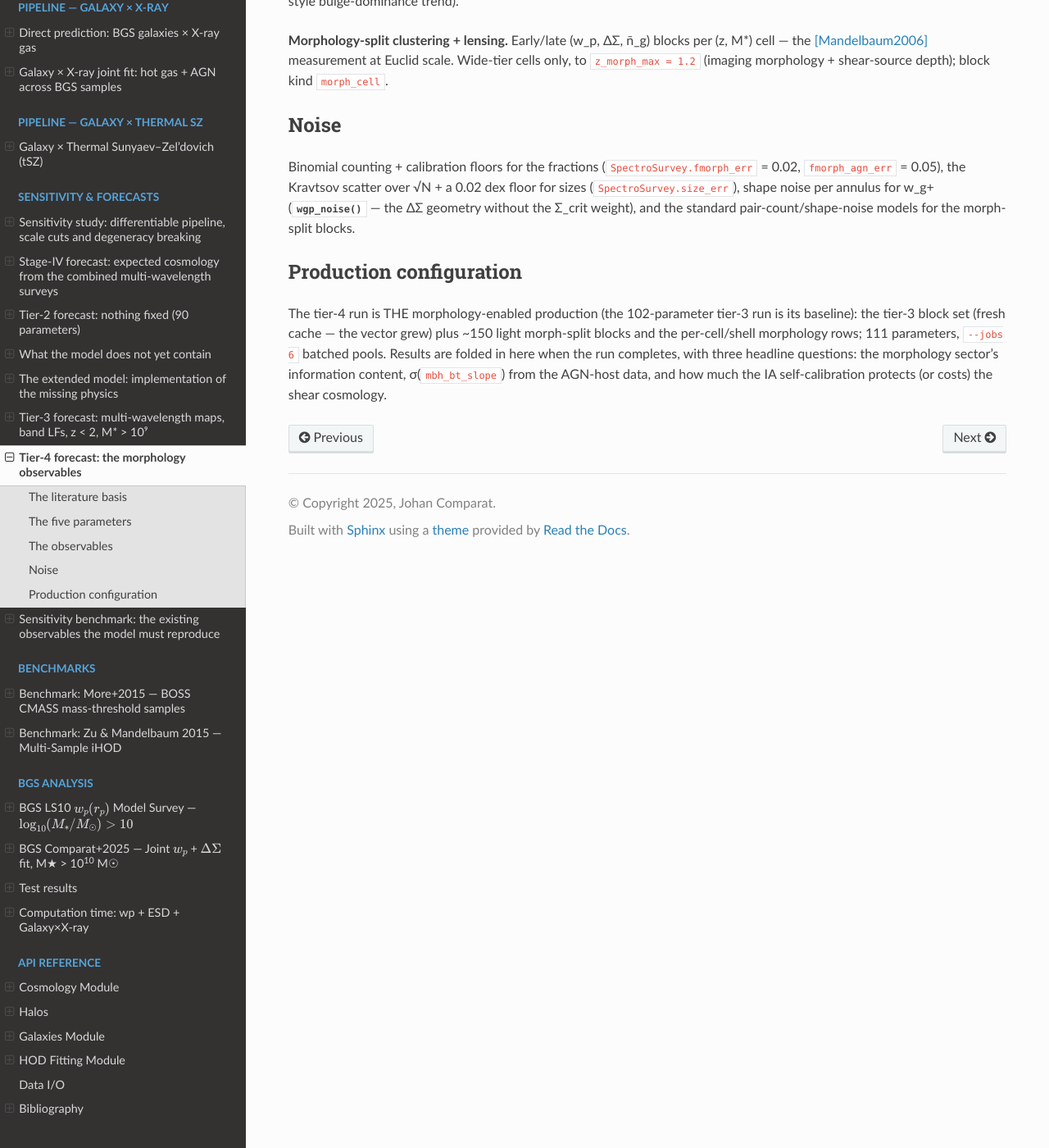
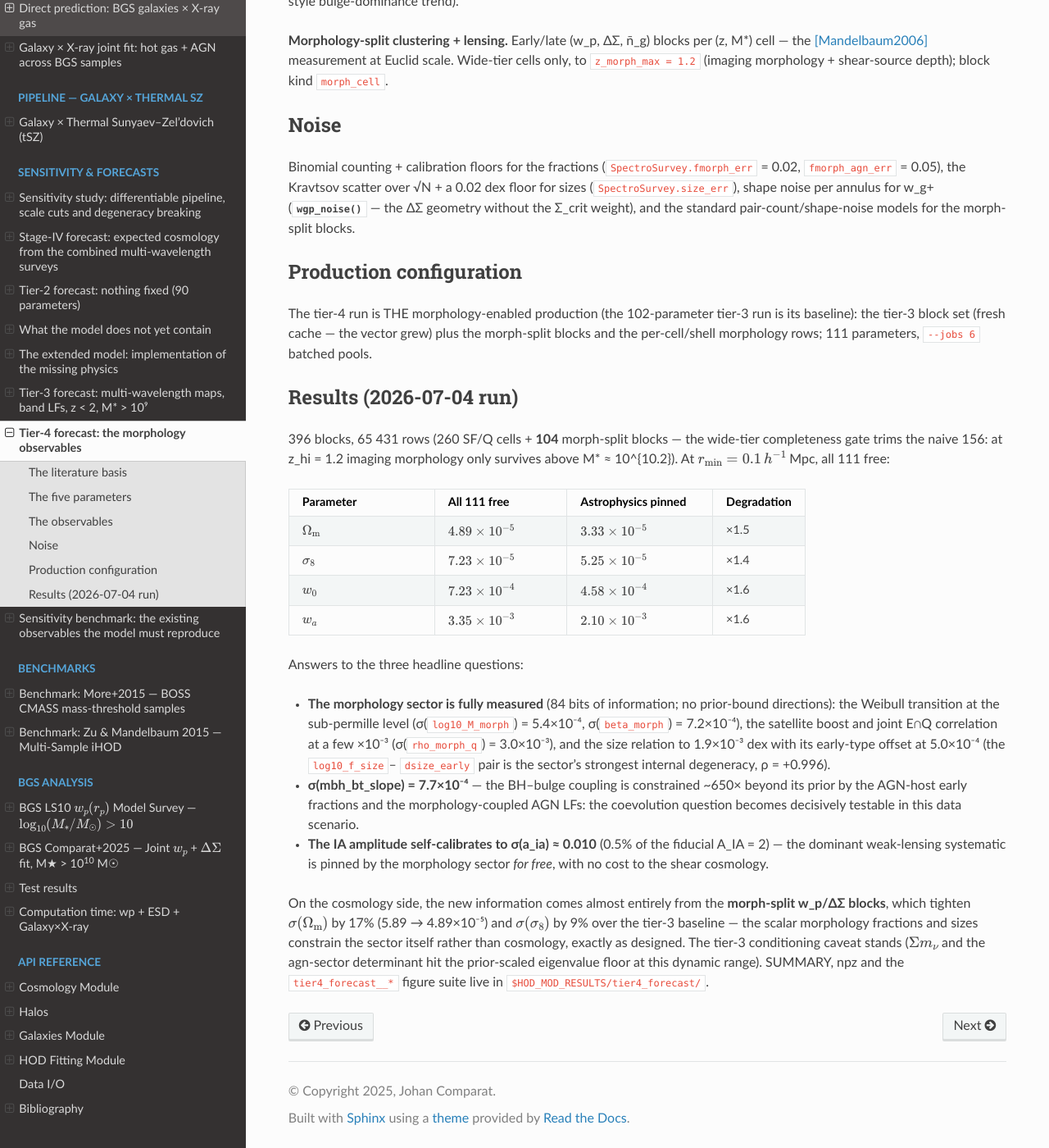
Before and after one commit to JohanComparat/hod_mod, a Sphinx documentation site: the page built from docs/tier4_forecast.rst, in a window 1280 px wide and 1400 px high, scrolled down 1814 px. Shown: the whole window at 82% size. Built offline with Sphinx 7.4.7 and the Read the Docs theme 3.1.0, drawn with Linux system fonts in a browser that asks for light colours.

Commit message:
Tier-4 docs: fold the 111-parameter production results + figure suite
396 blocks / 65431 rows. sigma(Om)=4.89e-5 (x1.5 vs astro-pinned),
sigma(s8)=7.23e-5 (x1.4); morphology sector fully measured (84 bits,
Weibull at sub-permille, rho_morph_q at 3e-3); sigma(mbh_bt_slope)=7.7e-4
(~650x beyond prior) from the AGN-host fractions; IA self-calibrated to
sigma(a_ia)=0.010 at no cost to the shear cosmology; the morph-split
wp/DS blocks deliver the 17%/9% cosmology gain over tier-3.

```diff
--- a/docs/tier4_forecast.rst
+++ b/docs/tier4_forecast.rst
@@ -142,9 +142,67 @@ Production configuration
 
 The tier-4 run is THE morphology-enabled production (the 102-parameter
 tier-3 run is its baseline): the tier-3 block set (fresh cache — the vector
-grew) plus ~150 light morph-split blocks and the per-cell/shell morphology
-rows; 111 parameters, ``--jobs 6`` batched pools.  Results are folded in
-here when the run completes, with three headline questions: the morphology
-sector's information content, σ(``mbh_bt_slope``) from the AGN-host data,
-and how much the IA self-calibration protects (or costs) the shear
-cosmology.
+grew) plus the morph-split blocks and the per-cell/shell morphology rows;
+111 parameters, ``--jobs 6`` batched pools.
+
+Results (2026-07-04 run)
+------------------------
+
+396 blocks, 65 431 rows (260 SF/Q cells + **104** morph-split blocks — the
+wide-tier completeness gate trims the naive 156: at z_hi = 1.2 imaging
+morphology only survives above M* ≈ 10^{10.2}).  At
+:math:`r_\mathrm{min} = 0.1\,h^{-1}` Mpc, all 111 free:
+
+.. list-table::
+   :header-rows: 1
+   :widths: 22 20 22 14
+
+   * - Parameter
+     - All 111 free
+     - Astrophysics pinned
+     - Degradation
+   * - :math:`\Omega_\mathrm{m}`
+     - :math:`4.89\times10^{-5}`
+     - :math:`3.33\times10^{-5}`
+     - ×1.5
+   * - :math:`\sigma_8`
+     - :math:`7.23\times10^{-5}`
+     - :math:`5.25\times10^{-5}`
+     - ×1.4
+   * - :math:`w_0`
+     - :math:`7.23\times10^{-4}`
+     - :math:`4.58\times10^{-4}`
+     - ×1.6
+   * - :math:`w_a`
+     - :math:`3.35\times10^{-3}`
+     - :math:`2.10\times10^{-3}`
+     - ×1.6
+
+Answers to the three headline questions:
+
+* **The morphology sector is fully measured** (84 bits of information; no
+  prior-bound directions): the Weibull transition at the sub-permille level
+  (σ(``log10_M_morph``) = 5.4×10⁻⁴, σ(``beta_morph``) = 7.2×10⁻⁴), the
+  satellite boost and joint E∩Q correlation at a few ×10⁻³
+  (σ(``rho_morph_q``) = 3.0×10⁻³), and the size relation to 1.9×10⁻³ dex
+  with its early-type offset at 5.0×10⁻⁴ (the ``log10_f_size``–
+  ``dsize_early`` pair is the sector's strongest internal degeneracy,
+  ρ = +0.996).
+* **σ(mbh_bt_slope) = 7.7×10⁻⁴** — the BH–bulge coupling is constrained
+  ~650× beyond its prior by the AGN-host early fractions and the
+  morphology-coupled AGN LFs: the coevolution question becomes decisively
+  testable in this data scenario.
+* **The IA amplitude self-calibrates to σ(a_ia) ≈ 0.010** (0.5% of the
+  fiducial A_IA = 2) — the dominant weak-lensing systematic is pinned by
+  the morphology sector *for free*, with no cost to the shear cosmology.
+
+On the cosmology side, the new information comes almost entirely from the
+**morph-split w_p/ΔΣ blocks**, which tighten
+:math:`\sigma(\Omega_\mathrm{m})` by 17% (5.89 → 4.89×10⁻⁵) and
+:math:`\sigma(\sigma_8)` by 9% over the tier-3 baseline — the scalar
+morphology fractions and sizes constrain the sector itself rather than
+cosmology, exactly as designed.  The tier-3 conditioning caveat stands
+(:math:`\Sigma m_\nu` and the agn-sector determinant hit the prior-scaled
+eigenvalue floor at this dynamic range).  SUMMARY, npz and the
+``tier4_forecast__*`` figure suite live in
+``$HOD_MOD_RESULTS/tier4_forecast/``.
```
Also changed, not shown: docs/_images/tier4_forecast__agn_sector.png (added), docs/_images/tier4_forecast__astro_sectors.png (added), docs/_images/tier4_forecast__band_spectroscopy.png (added), docs/_images/tier4_forecast__cell_grid.png (added), docs/_images/tier4_forecast__cosmo_constraints.png (added), docs/_images/tier4_forecast__degeneracies.png (added), docs/_images/tier4_forecast__noise_budget.png (added), docs/_images/tier4_forecast__probe_attribution.png (added), docs/_images/tier4_forecast__zevolution.png (added).
